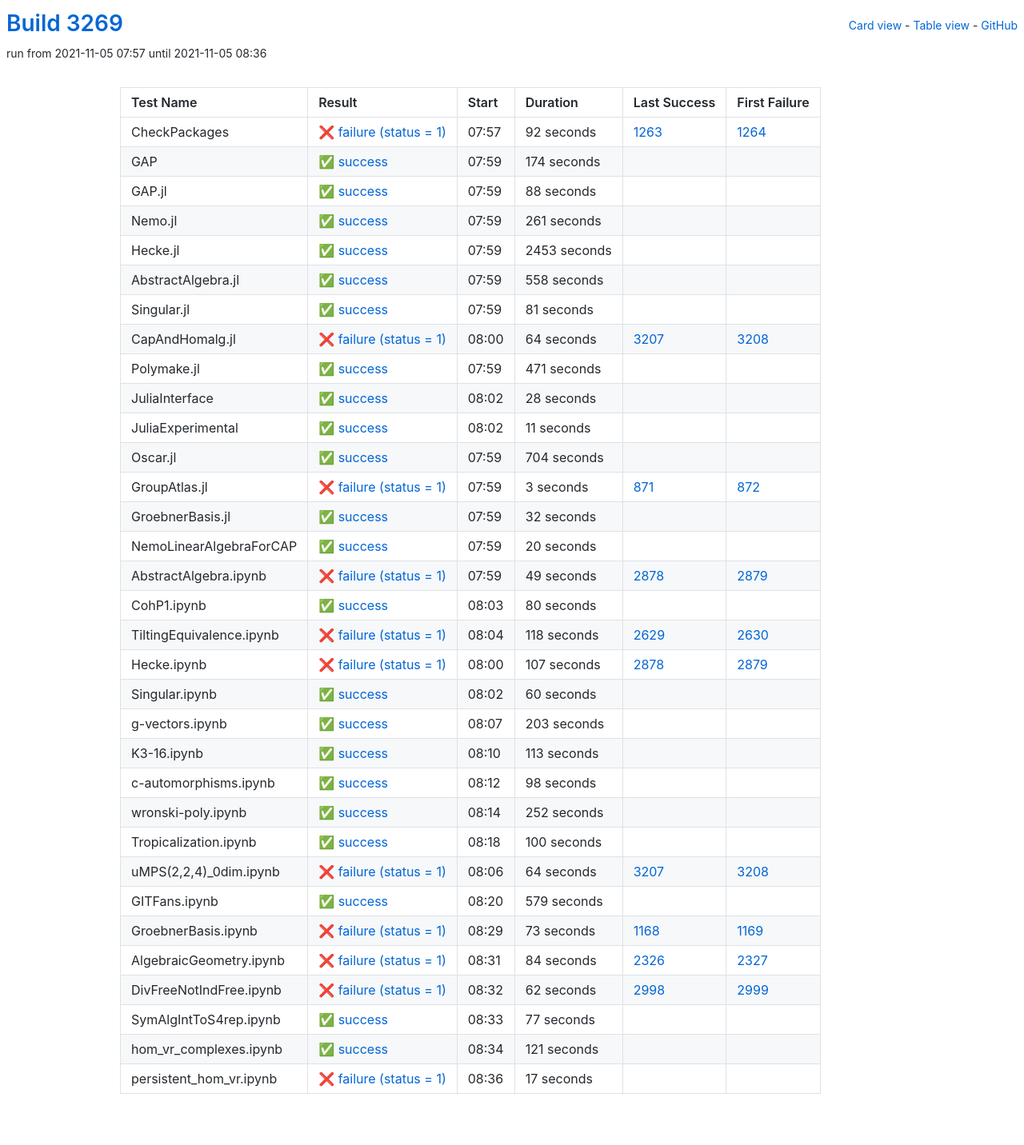
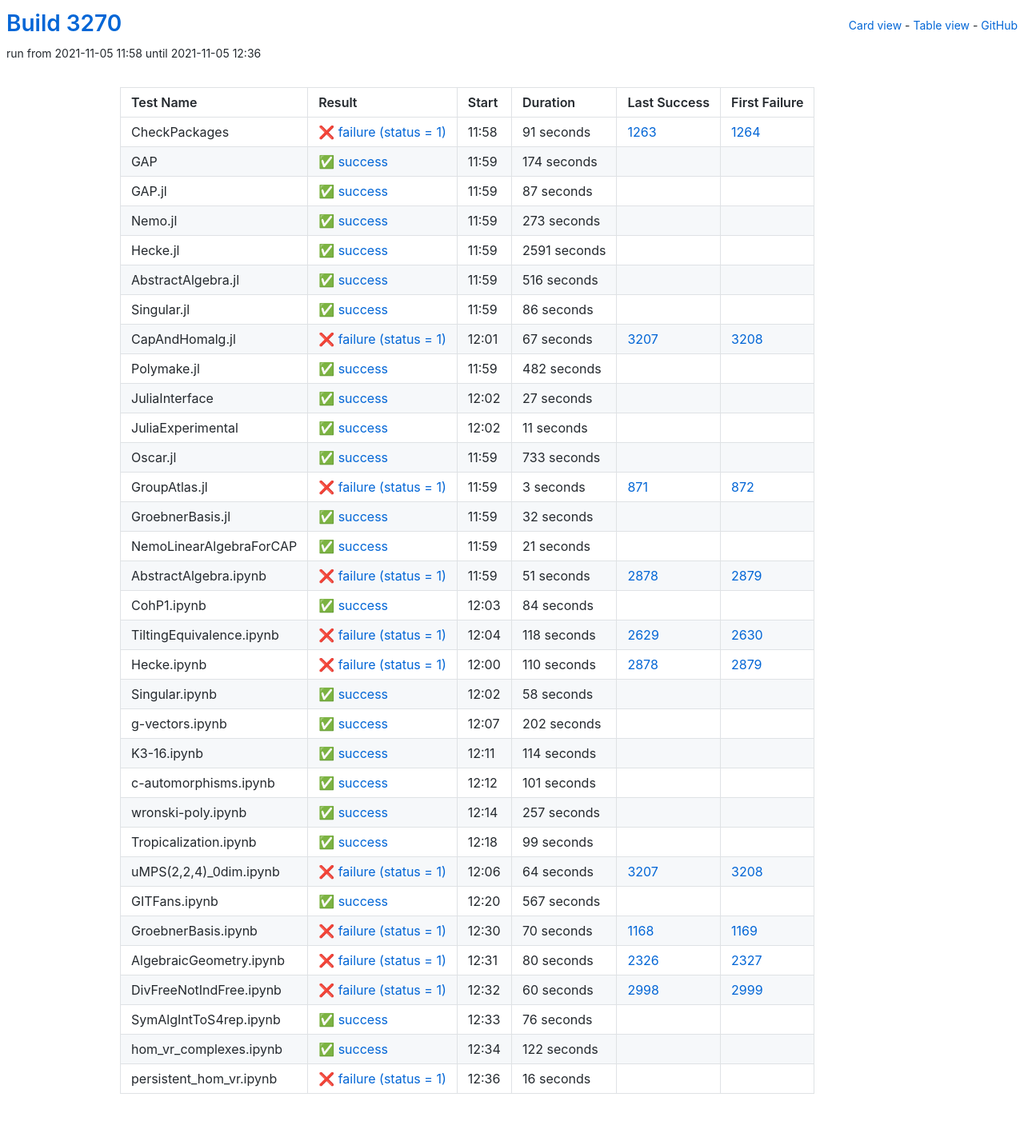
Before and after one commit to oscar-system/oscar-ci-status-stable, a Jekyll site: the page built from table.html, in a window 1280 px wide. Shown: the whole page at 80% size. Built offline with Jekyll 4.4.1, drawn with Linux system fonts in a browser that asks for light colours.

Commit message:
Build #3270

```diff
--- a/_data/ci.yml
+++ b/_data/ci.yml
@@ -1,6 +1,6 @@
 ---
-build: 3269
-build_url: https://oscarci.mathematik.uni-kl.de/job/oscar-stable/3269/
+build: 3270
+build_url: https://oscarci.mathematik.uni-kl.de/job/oscar-stable/3270/
 job: oscar-stable
 organization: oscar-system
 repo: oscar-ci-status-stable
@@ -8,20 +8,20 @@ repourl: https://github.com/oscar-system/oscar-ci-status-stable
 tests:
 - name: CheckPackages
   id: checkpackages
-  log: https://oscarci.mathematik.uni-kl.de/job/oscar-stable/3269/artifact/logs/build-3269/CheckPackages.log
-  start: 2021-11-05 07:57
+  log: https://oscarci.mathematik.uni-kl.de/job/oscar-stable/3270/artifact/logs/build-3270/CheckPackages.log
+  start: 2021-11-05 11:58
   success: false
   exitcode: 1
   status: failure
-  duration: 92
+  duration: 91
   last_success: 1263
   last_success_url: https://oscarci.mathematik.uni-kl.de/job/oscar-stable/1263/
   first_failure: 1264
   first_failure_url: https://oscarci.mathematik.uni-kl.de/job/oscar-stable/1264/
 - name: GAP
   id: gap
-  log: https://oscarci.mathematik.uni-kl.de/job/oscar-stable/3269/artifact/logs/build-3269/GAP.log
-  start: 2021-11-05 07:59
+  log: https://oscarci.mathematik.uni-kl.de/job/oscar-stable/3270/artifact/logs/build-3270/GAP.log
+  start: 2021-11-05 11:59
   success: true
   exitcode: 0
   status: success
@@ -32,104 +32,104 @@ tests:
   first_failure_url:
 - name: GAP.jl
   id: gap-jl
-  log: https://oscarci.mathematik.uni-kl.de/job/oscar-stable/3269/artifact/logs/build-3269/GAP.jl.log
-  start: 2021-11-05 07:59
+  log: https://oscarci.mathematik.uni-kl.de/job/oscar-stable/3270/artifact/logs/build-3270/GAP.jl.log
+  start: 2021-11-05 11:59
   success: true
   exitcode: 0
   status: success
-  duration: 88
+  duration: 87
   last_success: false
   last_success_url:
   first_failure: false
   first_failure_url:
 - name: Nemo.jl
   id: nemo-jl
-  log: https://oscarci.mathematik.uni-kl.de/job/oscar-stable/3269/artifact/logs/build-3269/Nemo.jl.log
-  start: 2021-11-05 07:59
+  log: https://oscarci.mathematik.uni-kl.de/job/oscar-stable/3270/artifact/logs/build-3270/Nemo.jl.log
+  start: 2021-11-05 11:59
   success: true
   exitcode: 0
   status: success
-  duration: 261
+  duration: 273
   last_success: false
   last_success_url:
   first_failure: false
   first_failure_url:
 - name: Hecke.jl
   id: hecke-jl
-  log: https://oscarci.mathematik.uni-kl.de/job/oscar-stable/3269/artifact/logs/build-3269/Hecke.jl.log
-  start: 2021-11-05 07:59
+  log: https://oscarci.mathematik.uni-kl.de/job/oscar-stable/3270/artifact/logs/build-3270/Hecke.jl.log
+  start: 2021-11-05 11:59
   success: true
   exitcode: 0
   status: success
-  duration: 2453
+  duration: 2591
   last_success: false
   last_success_url:
   first_failure: false
   first_failure_url:
 - name: AbstractAlgebra.jl
   id: abstractalgebra-jl
-  log: https://oscarci.mathematik.uni-kl.de/job/oscar-stable/3269/artifact/logs/build-3269/AbstractAlgebra.jl.log
-  start: 2021-11-05 07:59
+  log: https://oscarci.mathematik.uni-kl.de/job/oscar-stable/3270/artifact/logs/build-3270/AbstractAlgebra.jl.log
+  start: 2021-11-05 11:59
   success: true
   exitcode: 0
   status: success
-  duration: 558
+  duration: 516
   last_success: false
   last_success_url:
   first_failure: false
   first_failure_url:
 - name: Singular.jl
   id: singular-jl
-  log: https://oscarci.mathematik.uni-kl.de/job/oscar-stable/3269/artifact/logs/build-3269/Singular.jl.log
-  start: 2021-11-05 07:59
+  log: https://oscarci.mathematik.uni-kl.de/job/oscar-stable/3270/artifact/logs/build-3270/Singular.jl.log
+  start: 2021-11-05 11:59
   success: true
   exitcode: 0
   status: success
-  duration: 81
+  duration: 86
   last_success: false
   last_success_url:
   first_failure: false
   first_failure_url:
 - name: CapAndHomalg.jl
   id: capandhomalg-jl
-  log: https://oscarci.mathematik.uni-kl.de/job/oscar-stable/3269/artifact/logs/build-3269/CapAndHomalg.jl.log
-  start: 2021-11-05 08:00
+  log: https://oscarci.mathematik.uni-kl.de/job/oscar-stable/3270/artifact/logs/build-3270/CapAndHomalg.jl.log
+  start: 2021-11-05 12:01
   success: false
   exitcode: 1
   status: failure
-  duration: 64
+  duration: 67
   last_success: 3207
   last_success_url: https://oscarci.mathematik.uni-kl.de/job/oscar-stable/3207/
   first_failure: 3208
   first_failure_url: https://oscarci.mathematik.uni-kl.de/job/oscar-stable/3208/
 - name: Polymake.jl
   id: polymake-jl
-  log: https://oscarci.mathematik.uni-kl.de/job/oscar-stable/3269/artifact/logs/build-3269/Polymake.jl.log
-  start: 2021-11-05 07:59
+  log: https://oscarci.mathematik.uni-kl.de/job/oscar-stable/3270/artifact/logs/build-3270/Polymake.jl.log
+  start: 2021-11-05 11:59
   success: true
   exitcode: 0
   status: success
-  duration: 471
+  duration: 482
   last_success: false
   last_success_url:
   first_failure: false
   first_failure_url:
 - name: JuliaInterface
   id: juliainterface
-  log: https://oscarci.mathematik.uni-kl.de/job/oscar-stable/3269/artifact/logs/build-3269/JuliaInterface.log
-  start: 2021-11-05 08:02
+  log: https://oscarci.mathematik.uni-kl.de/job/oscar-stable/3270/artifact/logs/build-3270/JuliaInterface.log
+  start: 2021-11-05 12:02
   success: true
   exitcode: 0
   status: success
-  duration: 28
+  duration: 27
   last_success: false
   last_success_url:
   first_failure: false
   first_failure_url:
 - name: JuliaExperimental
   id: juliaexperimental
-  log: https://oscarci.mathematik.uni-kl.de/job/oscar-stable/3269/artifact/logs/build-3269/JuliaExperimental.log
-  start: 2021-11-05 08:02
+  log: https://oscarci.mathematik.uni-kl.de/job/oscar-stable/3270/artifact/logs/build-3270/JuliaExperimental.log
+  start: 2021-11-05 12:02
   success: true
   exitcode: 0
   status: success
@@ -140,20 +140,20 @@ tests:
   first_failure_url:
 - name: Oscar.jl
   id: oscar-jl
-  log: https://oscarci.mathematik.uni-kl.de/job/oscar-stable/3269/artifact/logs/build-3269/Oscar.jl.log
-  start: 2021-11-05 07:59
+  log: https://oscarci.mathematik.uni-kl.de/job/oscar-stable/3270/artifact/logs/build-3270/Oscar.jl.log
+  start: 2021-11-05 11:59
   success: true
   exitcode: 0
   status: success
-  duration: 704
+  duration: 733
   last_success: false
   last_success_url:
   first_failure: false
   first_failure_url:
 - name: GroupAtlas.jl
   id: groupatlas-jl
-  log: https://oscarci.mathematik.uni-kl.de/job/oscar-stable/3269/artifact/logs/build-3269/GroupAtlas.jl.log
-  start: 2021-11-05 07:59
+  log: https://oscarci.mathematik.uni-kl.de/job/oscar-stable/3270/artifact/logs/build-3270/GroupAtlas.jl.log
+  start: 2021-11-05 11:59
   success: false
   exitcode: 1
   status: failure
@@ -164,8 +164,8 @@ tests:
   first_failure_url: https://oscarci.mathematik.uni-kl.de/job/oscar-stable/872/
 - name: GroebnerBasis.jl
   id: groebnerbasis-jl
-  log: https://oscarci.mathematik.uni-kl.de/job/oscar-stable/3269/artifact/logs/build-3269/GroebnerBasis.jl.log
-  start: 2021-11-05 07:59
+  log: https://oscarci.mathematik.uni-kl.de/job/oscar-stable/3270/artifact/logs/build-3270/GroebnerBasis.jl.log
+  start: 2021-11-05 11:59
   success: true
   exitcode: 0
   status: success
@@ -176,44 +176,44 @@ tests:
   first_failure_url:
 - name: NemoLinearAlgebraForCAP
   id: nemolinearalgebraforcap
-  log: https://oscarci.mathematik.uni-kl.de/job/oscar-stable/3269/artifact/logs/build-3269/NemoLinearAlgebraForCAP.log
-  start: 2021-11-05 07:59
+  log: https://oscarci.mathematik.uni-kl.de/job/oscar-stable/3270/artifact/logs/build-3270/NemoLinearAlgebraForCAP.log
+  start: 2021-11-05 11:59
   success: true
   exitcode: 0
   status: success
-  duration: 20
+  duration: 21
   last_success: false
   last_success_url:
   first_failure: false
   first_failure_url:
 - name: AbstractAlgebra.ipynb
   id: abstractalgebra-ipynb
-  log: https://oscarci.mathematik.uni-kl.de/job/oscar-stable/3269/artifact/logs/build-3269/AbstractAlgebra.ipynb.log
-  start: 2021-11-05 07:59
+  log: https://oscarci.mathematik.uni-kl.de/job/oscar-stable/3270/artifact/logs/build-3270/AbstractAlgebra.ipynb.log
+  start: 2021-11-05 11:59
   success: false
   exitcode: 1
   status: failure
-  duration: 49
+  duration: 51
   last_success: 2878
   last_success_url: https://oscarci.mathematik.uni-kl.de/job/oscar-stable/2878/
   first_failure: 2879
   first_failure_url: https://oscarci.mathematik.uni-kl.de/job/oscar-stable/2879/
 - name: CohP1.ipynb
   id: cohp1-ipynb
-  log: https://oscarci.mathematik.uni-kl.de/job/oscar-stable/3269/artifact/logs/build-3269/CohP1.ipynb.log
-  start: 2021-11-05 08:03
+  log: https://oscarci.mathematik.uni-kl.de/job/oscar-stable/3270/artifact/logs/build-3270/CohP1.ipynb.log
+  start: 2021-11-05 12:03
   success: true
   exitcode: 0
   status: success
-  duration: 80
+  duration: 84
   last_success: false
   last_success_url:
   first_failure: false
   first_failure_url:
 - name: TiltingEquivalence.ipynb
   id: tiltingequivalence-ipynb
-  log: https://oscarci.mathematik.uni-kl.de/job/oscar-stable/3269/artifact/logs/build-3269/TiltingEquivalence.ipynb.log
-  start: 2021-11-05 08:04
+  log: https://oscarci.mathematik.uni-kl.de/job/oscar-stable/3270/artifact/logs/build-3270/TiltingEquivalence.ipynb.log
+  start: 2021-11-05 12:04
   success: false
   exitcode: 1
   status: failure
@@ -224,92 +224,92 @@ tests:
   first_failure_url: https://oscarci.mathematik.uni-kl.de/job/oscar-stable/2630/
 - name: Hecke.ipynb
   id: hecke-ipynb
-  log: https://oscarci.mathematik.uni-kl.de/job/oscar-stable/3269/artifact/logs/build-3269/Hecke.ipynb.log
-  start: 2021-11-05 08:00
+  log: https://oscarci.mathematik.uni-kl.de/job/oscar-stable/3270/artifact/logs/build-3270/Hecke.ipynb.log
+  start: 2021-11-05 12:00
   success: false
   exitcode: 1
   status: failure
-  duration: 107
+  duration: 110
   last_success: 2878
   last_success_url: https://oscarci.mathematik.uni-kl.de/job/oscar-stable/2878/
   first_failure: 2879
   first_failure_url: https://oscarci.mathematik.uni-kl.de/job/oscar-stable/2879/
 - name: Singular.ipynb
   id: singular-ipynb
-  log: https://oscarci.mathematik.uni-kl.de/job/oscar-stable/3269/artifact/logs/build-3269/Singular.ipynb.log
-  start: 2021-11-05 08:02
+  log: https://oscarci.mathematik.uni-kl.de/job/oscar-stable/3270/artifact/logs/build-3270/Singular.ipynb.log
+  start: 2021-11-05 12:02
   success: true
   exitcode: 0
   status: success
-  duration: 60
+  duration: 58
   last_success: false
   last_success_url:
   first_failure: false
   first_failure_url:
 - name: g-vectors.ipynb
   id: g-vectors-ipynb
-  log: https://oscarci.mathematik.uni-kl.de/job/oscar-stable/3269/artifact/logs/build-3269/g-vectors.ipynb.log
-  start: 2021-11-05 08:07
+  log: https://oscarci.mathematik.uni-kl.de/job/oscar-stable/3270/artifact/logs/build-3270/g-vectors.ipynb.log
+  start: 2021-11-05 12:07
   success: true
   exitcode: 0
   status: success
-  duration: 203
+  duration: 202
   last_success: false
   last_success_url:
   first_failure: false
   first_failure_url:
 - name: K3-16.ipynb
   id: k3-16-ipynb
-  log: https://oscarci.mathematik.uni-kl.de/job/oscar-stable/3269/artifact/logs/build-3269/K3-16.ipynb.log
-  start: 2021-11-05 08:10
+  log: https://oscarci.mathematik.uni-kl.de/job/oscar-stable/3270/artifact/logs/build-3270/K3-16.ipynb.log
+  start: 2021-11-05 12:11
   success: true
   exitcode: 0
   status: success
-  duration: 113
+  duration: 114
   last_success: false
   last_success_url:
   first_failure: false
   first_failure_url:
 - name: c-automorphisms.ipynb
   id: c-automorphisms-ipynb
-  log: https://oscarci.mathematik.uni-kl.de/job/oscar-stable/3269/artifact/logs/build-3269/c-automorphisms.ipynb.log
-  start: 2021-11-05 08:12
+  log: https://oscarci.mathematik.uni-kl.de/job/oscar-stable/3270/artifact/logs/build-3270/c-automorphisms.ipynb.log
+  start: 2021-11-05 12:12
   success: true
   exitcode: 0
   status: success
-  duration: 98
+  duration: 101
   last_success: false
   last_success_url:
   first_failure: false
   first_failure_url:
 - name: wronski-poly.ipynb
   id: wronski-poly-ipynb
-  log: https://oscarci.mathematik.uni-kl.de/job/oscar-stable/3269/artifact/logs/build-3269/wronski-poly.ipynb.log
-  start: 2021-11-05 08:14
+  log: https://oscarci.mathematik.uni-kl.de/job/oscar-stable/3270/artifact/logs/build-3270/wronski-poly.ipynb.log
+  start: 2021-11-05 12:14
   success: true
   exitcode: 0
   status: success
-  duration: 252
+  duration: 257
   last_success: false
   last_success_url:
   first_failure: false
   first_failure_url:
 - name: Tropicalization.ipynb
   id: tropicalization-ipynb
-  log: https://oscarci.mathematik.uni-kl.de/job/oscar-stable/3269/artifact/logs/build-3269/Tropicalization.ipynb.log
-  start: 2021-11-05 08:18
+  log: https://oscarci.mathematik.uni-kl.de/job/oscar-stable/3270/artifact/logs/build-3270/Tropicalization.ipynb.log
+  start: 2021-11-05 12:18
   success: true
   exitcode: 0
   status: success
-  duration: 100
+  duration: 99
   last_success: false
   last_success_url:
   first_failure: false
   first_failure_url:
 - name: uMPS(2,2,4)_0dim.ipynb
   id: umps-2-2-4-0dim-ipynb
-  log: https://oscarci.mathematik.uni-kl.de/job/oscar-stable/3269/artifact/logs/build-3269/uMPS-2-2-4-_0dim.ipynb.log
-  start: 2021-11-05 08:06
+  log: https://oscarci.mathematik.uni-kl.de/job/oscar-stable/3270/artifact/logs/build-3270/uMPS-2-2-4-_0dim.ipynb.log
+  start: 2021-11-05 12:06
   success: false
   exitcode: 1
   status: failure
@@ -320,84 +320,84 @@ tests:
   first_failure_url: https://oscarci.mathematik.uni-kl.de/job/oscar-stable/3208/
 - name: GITFans.ipynb
   id: gitfans-ipynb
-  log: https://oscarci.mathematik.uni-kl.de/job/oscar-stable/3269/artifact/logs/build-3269/GITFans.ipynb.log
-  start: 2021-11-05 08:20
+  log: https://oscarci.mathematik.uni-kl.de/job/oscar-stable/3270/artifact/logs/build-3270/GITFans.ipynb.log
+  start: 2021-11-05 12:20
   success: true
   exitcode: 0
   status: success
-  duration: 579
+  duration: 567
   last_success: false
   last_success_url:
   first_failure: false
   first_failure_url:
 - name: GroebnerBasis.ipynb
   id: groebnerbasis-ipynb
-  log: https://oscarci.mathematik.uni-kl.de/job/oscar-stable/3269/artifact/logs/build-3269/GroebnerBasis.ipynb.log
-  start: 2021-11-05 08:29
+  log: https://oscarci.mathematik.uni-kl.de/job/oscar-stable/3270/artifact/logs/build-3270/GroebnerBasis.ipynb.log
+  start: 2021-11-05 12:30
   success: false
   exitcode: 1
   status: failure
-  duration: 73
+  duration: 70
   last_success: 1168
   last_success_url: https://oscarci.mathematik.uni-kl.de/job/oscar-stable/1168/
   first_failure: 1169
   first_failure_url: https://oscarci.mathematik.uni-kl.de/job/oscar-stable/1169/
 - name: AlgebraicGeometry.ipynb
   id: algebraicgeometry-ipynb
-  log: https://oscarci.mathematik.uni-kl.de/job/oscar-stable/3269/artifact/logs/build-3269/AlgebraicGeometry.ipynb.log
-  start: 2021-11-05 08:31
+  log: https://oscarci.mathematik.uni-kl.de/job/oscar-stable/3270/artifact/logs/build-3270/AlgebraicGeometry.ipynb.log
+  start: 2021-11-05 12:31
   success: false
   exitcode: 1
   status: failure
-  duration: 84
+  duration: 80
   last_success: 2326
   last_success_url: https://oscarci.mathematik.uni-kl.de/job/oscar-stable/2326/
   first_failure: 2327
   first_failure_url: https://oscarci.mathematik.uni-kl.de/job/oscar-stable/2327/
 - name: DivFreeNotIndFree.ipynb
   id: divfreenotindfree-ipynb
-  log: https://oscarci.mathematik.uni-kl.de/job/oscar-stable/3269/artifact/logs/build-3269/DivFreeNotIndFree.ipynb.log
-  start: 2021-11-05 08:32
+  log: https://oscarci.mathematik.uni-kl.de/job/oscar-stable/3270/artifact/logs/build-3270/DivFreeNotIndFree.ipynb.log
+  start: 2021-11-05 12:32
   success: false
   exitcode: 1
   status: failure
-  duration: 62
+  duration: 60
   last_success: 2998
   last_success_url: https://oscarci.mathematik.uni-kl.de/job/oscar-stable/2998/
   first_failure: 2999
   first_failure_url: https://oscarci.mathematik.uni-kl.de/job/oscar-stable/2999/
 - name: SymAlgIntToS4rep.ipynb
   id: symalginttos4rep-ipynb
-  log: https://oscarci.mathematik.uni-kl.de/job/oscar-stable/3269/artifact/logs/build-3269/SymAlgIntToS4rep.ipynb.log
-  start: 2021-11-05 08:33
+  log: https://oscarci.mathematik.uni-kl.de/job/oscar-stable/3270/artifact/logs/build-3270/SymAlgIntToS4rep.ipynb.log
+  start: 2021-11-05 12:33
   success: true
   exitcode: 0
   status: success
-  duration: 77
+  duration: 76
   last_success: false
   last_success_url:
   first_failure: false
   first_failure_url:
 - name: hom_vr_complexes.ipynb
   id: hom-vr-complexes-ipynb
-  log: https://oscarci.mathematik.uni-kl.de/job/oscar-stable/3269/artifact/logs/build-3269/hom_vr_complexes.ipynb.log
-  start: 2021-11-05 08:34
+  log: https://oscarci.mathematik.uni-kl.de/job/oscar-stable/3270/artifact/logs/build-3270/hom_vr_complexes.ipynb.log
+  start: 2021-11-05 12:34
   success: true
   exitcode: 0
   status: success
-  duration: 121
+  duration: 122
   last_success: false
   last_success_url:
   first_failure: false
   first_failure_url:
 - name: persistent_hom_vr.ipynb
   id: persistent-hom-vr-ipynb
-  log: https://oscarci.mathematik.uni-kl.de/job/oscar-stable/3269/artifact/logs/build-3269/persistent_hom_vr.ipynb.log
-  start: 2021-11-05 08:36
+  log: https://oscarci.mathematik.uni-kl.de/job/oscar-stable/3270/artifact/logs/build-3270/persistent_hom_vr.ipynb.log
+  start: 2021-11-05 12:36
   success: false
   exitcode: 1
   status: failure
-  duration: 17
+  duration: 16
   last_success: false
   last_success_url:
   first_failure: false
```
Also changed, not shown: README.md.
